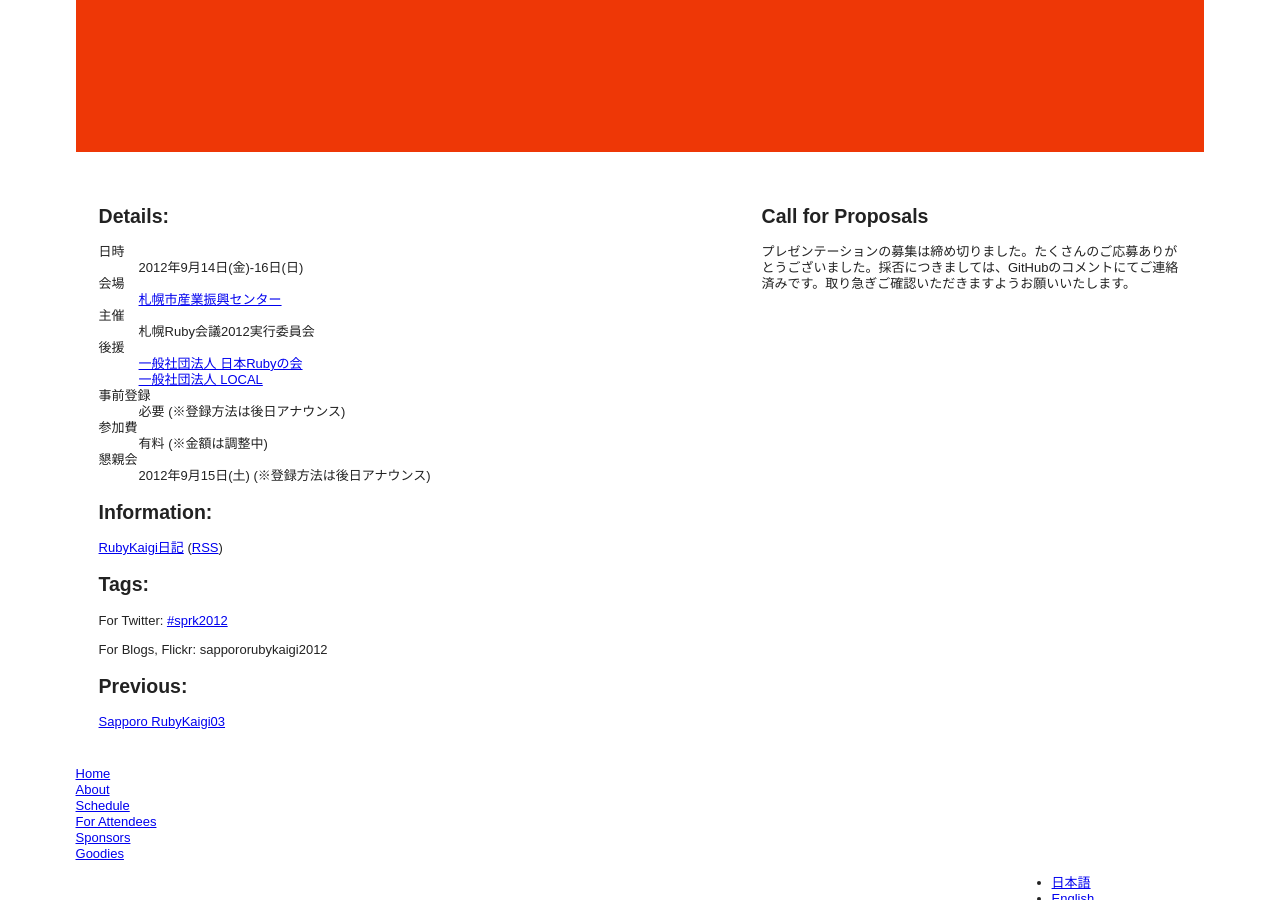
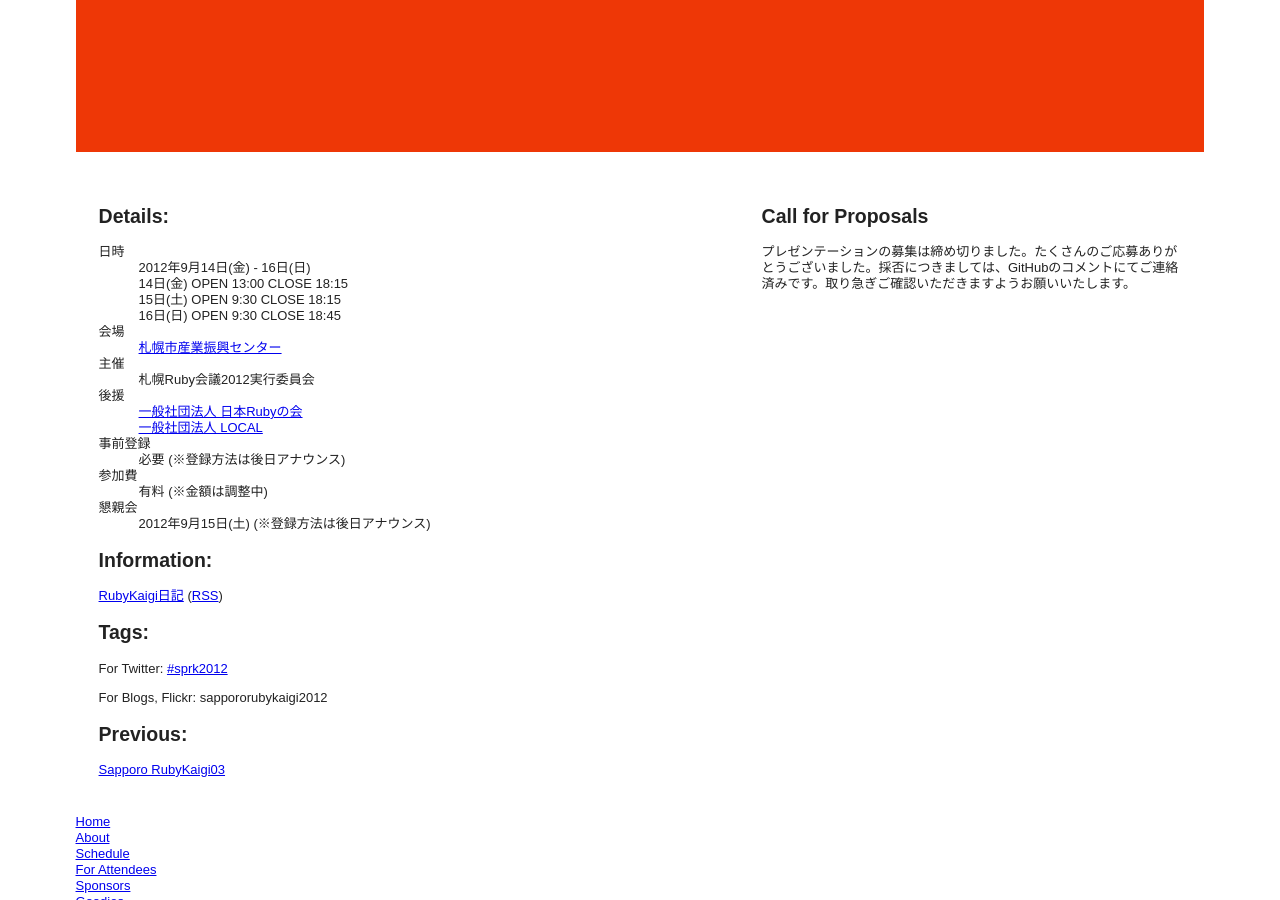
Before and after one commit to ruby-sapporo/sapporo.rubykaigi.org, a Jekyll site: the page built from 2012/ja/index.html, in a window 1280 px wide and 900 px high, scrolled down 539 px. Built offline with Jekyll 4.4.1, drawn with Linux system fonts in a browser that asks for light colours; nearby versions of some CDN libraries; Markdown is read by kramdown in place of the engine named in the settings; comment, search, counter and statistics services are not loaded.

Commit message:
[#28935297] add opening and closing times

```diff
--- a/2012/ja/index.html
+++ b/2012/ja/index.html
@@ -10,7 +10,7 @@ layout: 2012default
     <h2>Details:</h2>
     <dl>
       <dt>日時</dt>
-      <dd>2012年9月14日(金)-16日(日)</dd>
+      <dd>2012年9月14日(金) - 16日(日)<br>14日(金) OPEN 13:00 CLOSE 18:15<br>15日(土) OPEN 9:30 CLOSE 18:15<br>16日(日) OPEN 9:30 CLOSE 18:45</dd>
       <dt>会場</dd>
       <dd><a href="http://www.sapporosansin.jp/index.html" target="_blank">札幌市産業振興センター</a></dd>
       <dt>主催</dt>
```
